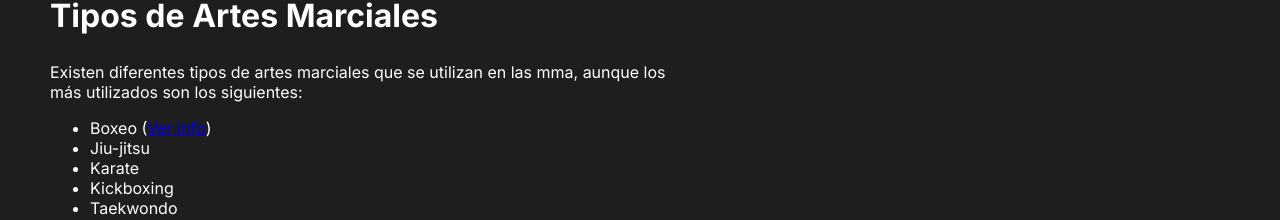
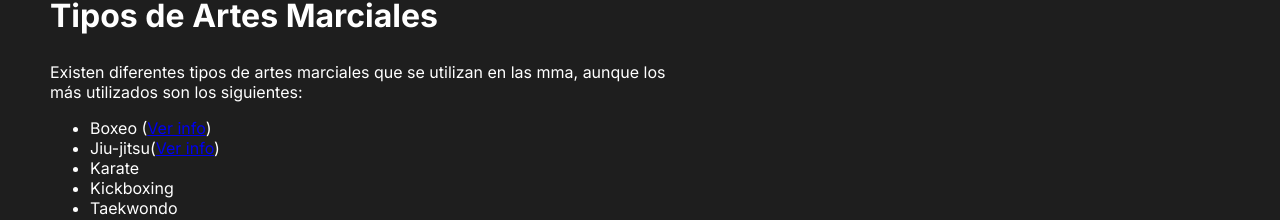
Before and after one commit to Ulise22/promma, a Next.js app: page / in a window 1280 px wide. Shown: the part 1353-1573 px from the top of the page. Built offline with nearby package versions, Linux system fonts and the light colour scheme.

Commit message:
link to estilos added

```diff
--- a/src/app/page.tsx
+++ b/src/app/page.tsx
@@ -23,7 +23,7 @@ export default function Home () {
           <p className={styles.article__p}>Existen diferentes tipos de artes marciales que se utilizan en las mma, aunque los más utilizados son los siguientes: </p>
           <ul>
             <li>Boxeo (<Link href='./estilos'>Ver info</Link>) </li>
-            <li>Jiu-jitsu</li>
+            <li>Jiu-jitsu(<Link href='./estilos'>Ver info</Link>)</li>
             <li>Karate</li>
             <li>Kickboxing</li>
             <li>Taekwondo</li>
```
